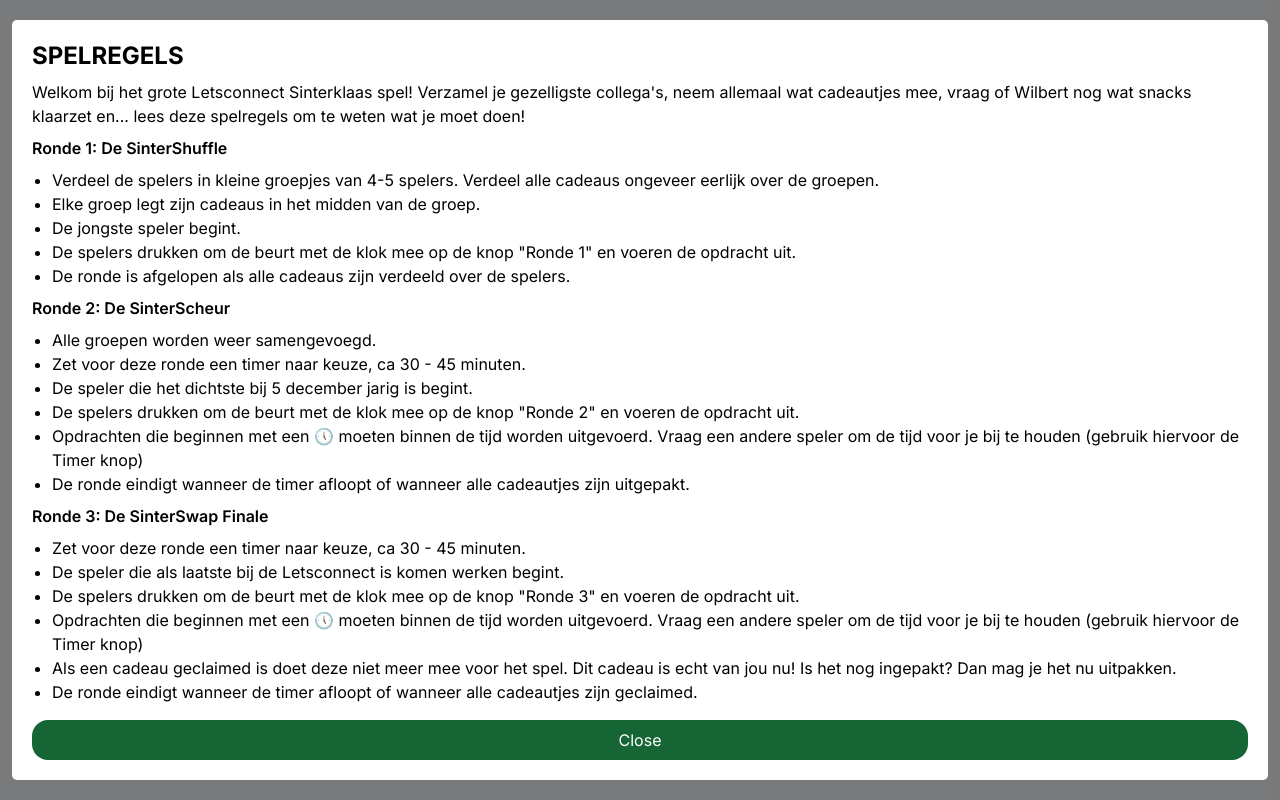
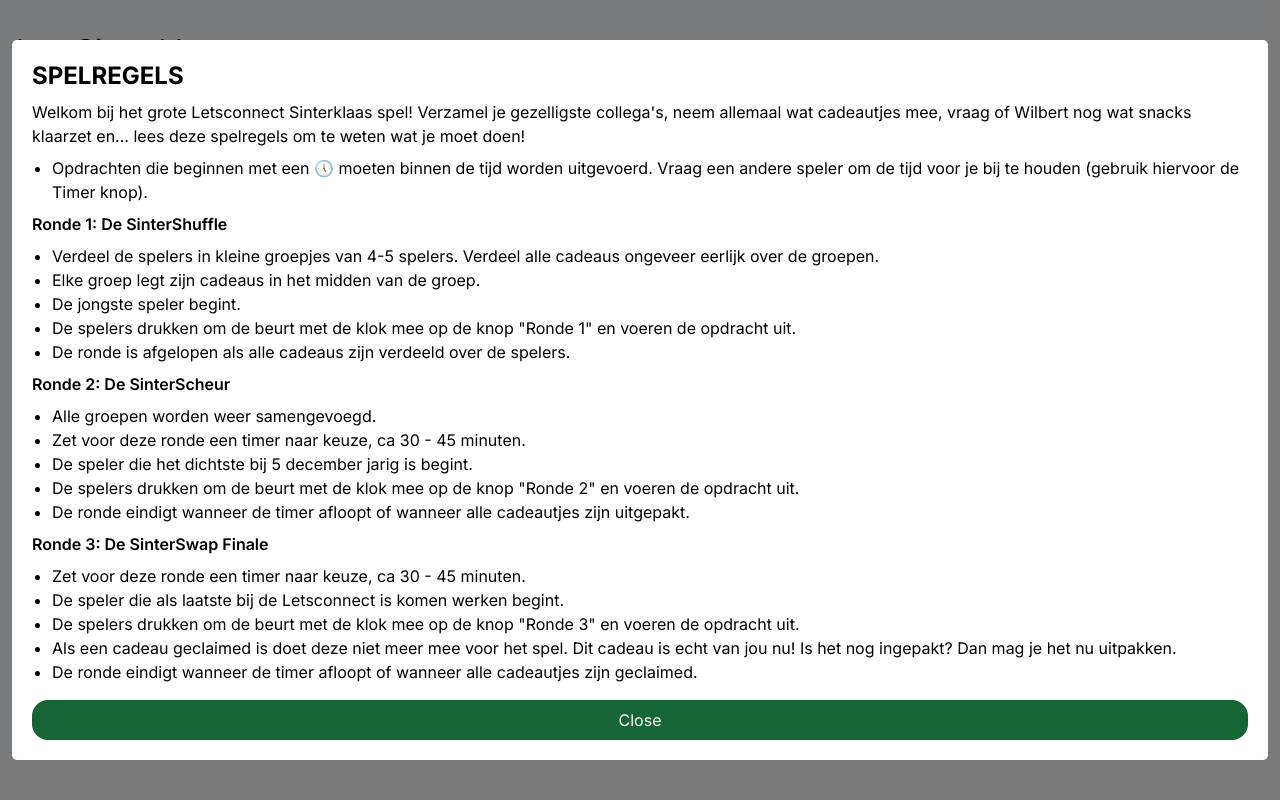
Before and after one commit to lemmenri/LetsSinterklaas, a Next.js app: page / in a window 1280 px wide. Both pictures are taken after a click on the button "Spelregels". Built offline with nearby package versions, Linux system fonts and the light colour scheme.

Commit message:
small content update

```diff
--- a/src/components/ronde1.jsx
+++ b/src/components/ronde1.jsx
@@ -39,6 +39,7 @@
 
     return (
         <>
+            {randomPhrase === '' && (<p className="w-full mb-4 p-2 text-lg">Druk op de knop om een opdracht te krijgen!</p>)}
             <p className="w-full mb-4 p-2 text-lg">{randomPhrase}</p>
             <button
                 onClick={generateRandomPhrase}
--- a/src/components/ronde2.jsx
+++ b/src/components/ronde2.jsx
@@ -45,6 +45,7 @@
 
     return (
         <>
+            {randomPhrase === '' && (<p className="w-full mb-4 p-2 text-lg">Druk op de knop om een opdracht te krijgen!</p>)}
             <p className="w-full mb-4 p-2 text-lg">{randomPhrase}</p>
             <button
                 onClick={generateRandomPhrase}
--- a/src/components/ronde3.jsx
+++ b/src/components/ronde3.jsx
@@ -45,6 +45,7 @@
 
     return (
         <>
+            {randomPhrase === '' && (<p className="w-full mb-4 p-2 text-lg">Druk op de knop om een opdracht te krijgen!</p>)}
             <p className="w-full mb-4 p-2 text-lg">{randomPhrase}</p>
             <button
                 onClick={generateRandomPhrase}
--- a/src/components/spelregels.jsx
+++ b/src/components/spelregels.jsx
@@ -7,6 +7,12 @@
                 SPELREGELS
             </h1>
             <p>Welkom bij het grote Letsconnect Sinterklaas spel! Verzamel je gezelligste collega&apos;s, neem allemaal wat cadeautjes mee, vraag of Wilbert nog wat snacks klaarzet en... lees deze spelregels om te weten wat je moet doen!</p>
+            <ul className='list-disc ml-5'>
+                <li>
+                    Opdrachten die beginnen met een 🕔 moeten binnen de tijd worden uitgevoerd. Vraag een andere speler om de tijd voor je bij te houden (gebruik hiervoor de Timer knop).
+                </li>
+
+            </ul>
             <h2 className='font-semibold'>
                 Ronde 1: De SinterShuffle
             </h2>
@@ -45,9 +51,6 @@
                     De spelers drukken om de beurt met de klok mee op de knop &quot;Ronde 2&quot; en voeren de opdracht uit.
                 </li>
                 <li>
-                    Opdrachten die beginnen met een 🕔 moeten binnen de tijd worden uitgevoerd. Vraag een andere speler om de tijd voor je bij te houden (gebruik hiervoor de Timer knop)
-                </li>
-                <li>
                     De ronde eindigt wanneer de timer afloopt of wanneer alle cadeautjes zijn uitgepakt.
                 </li>
             </ul>
@@ -66,9 +69,6 @@
                     De spelers drukken om de beurt met de klok mee op de knop &quot;Ronde 3&quot; en voeren de opdracht uit.
                 </li>
                 <li>
-                    Opdrachten die beginnen met een 🕔 moeten binnen de tijd worden uitgevoerd. Vraag een andere speler om de tijd voor je bij te houden (gebruik hiervoor de Timer knop)
-                </li>
-                <li>
                     Als een cadeau geclaimed is doet deze niet meer mee voor het spel. Dit cadeau is echt van jou nu! Is het nog ingepakt? Dan mag je het nu uitpakken.
                 </li>
                 <li>
```
